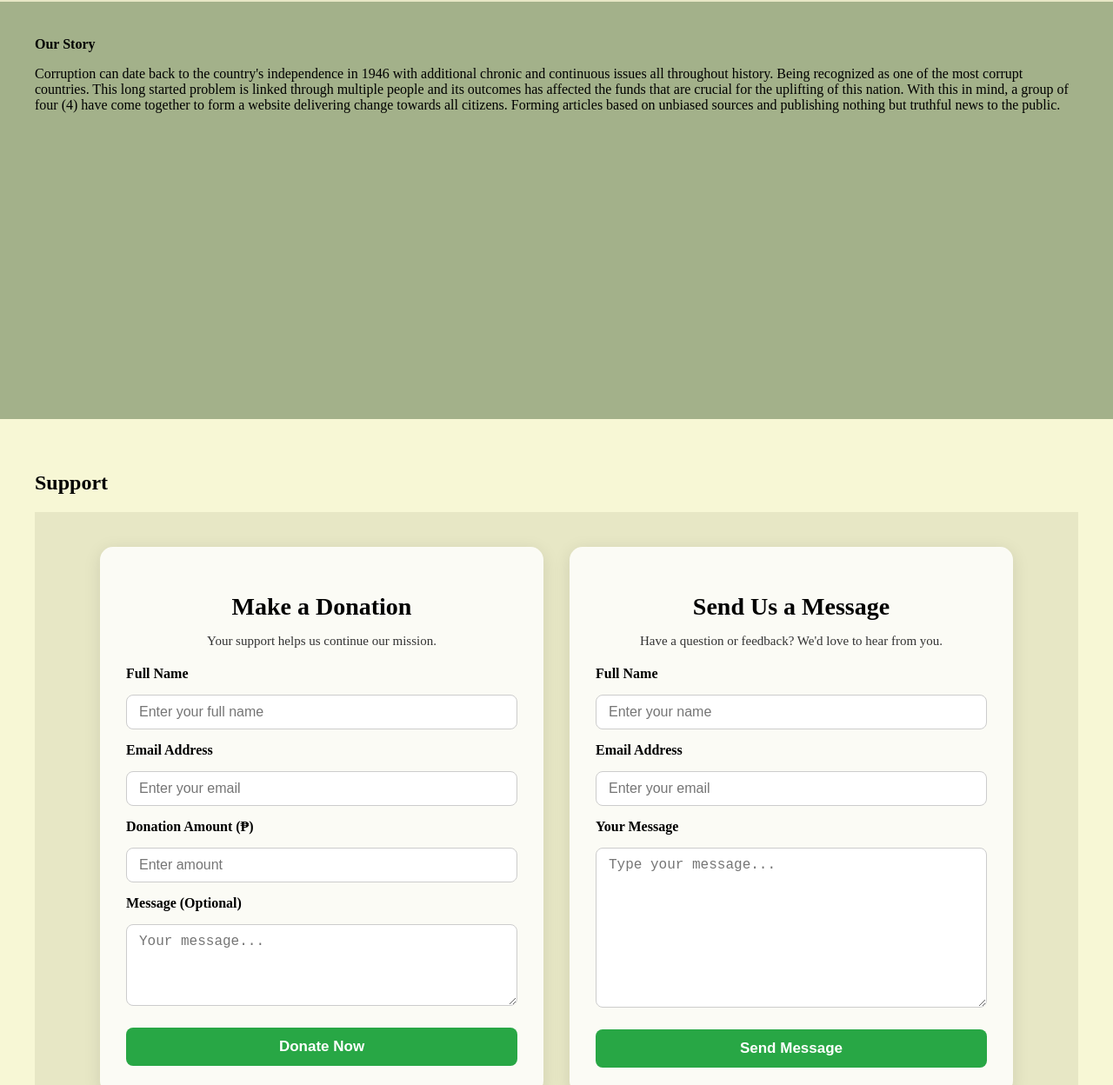
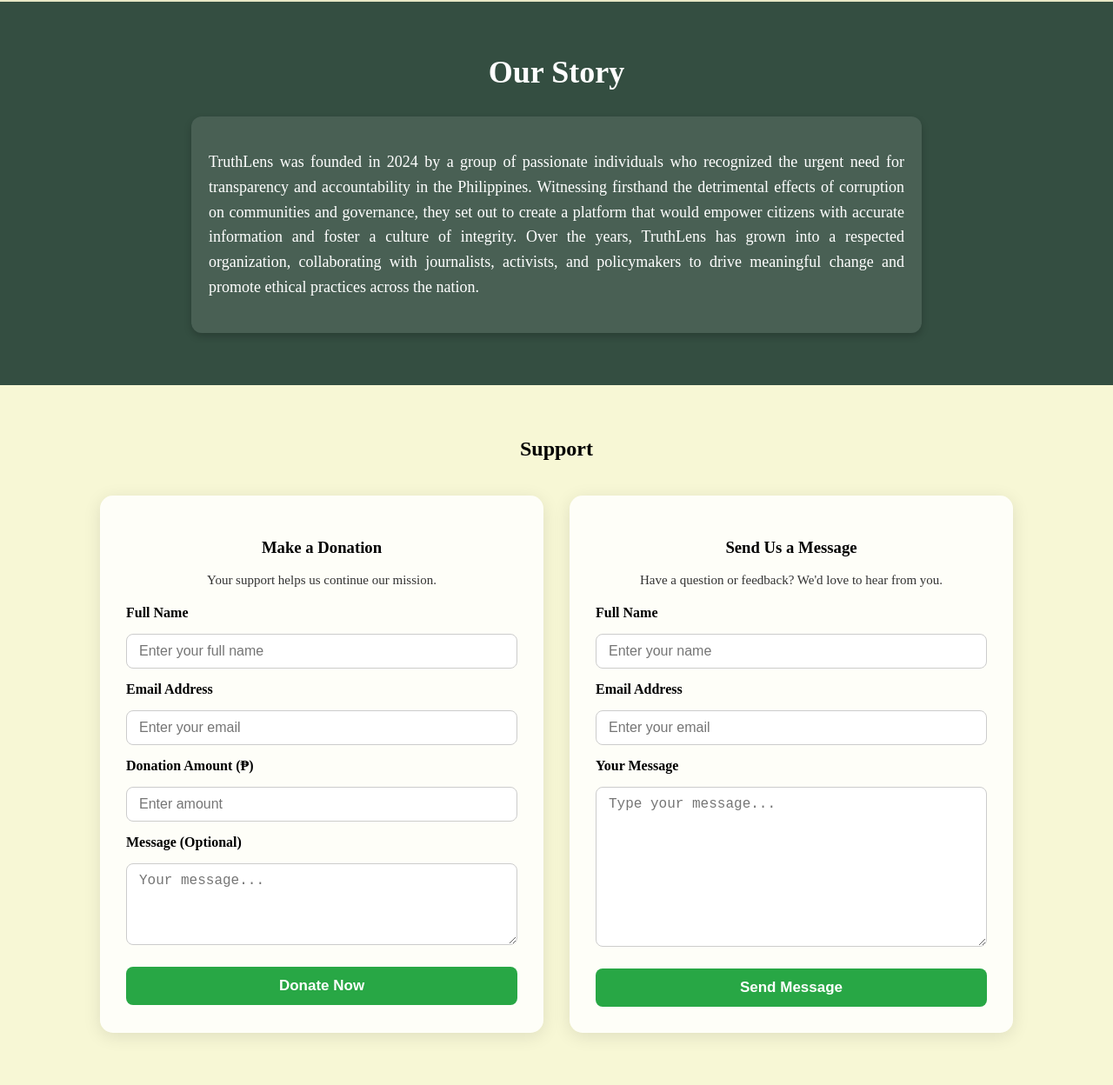
Before and after one commit to TheVectorGod/Final-Project-CC100-, a plain HTML site: page index.html in a window 1280 px wide. Shown: the part 2160-3408 px from the top of the page at 87% size. Drawn offline with Linux system fonts and the light colour scheme.

Commit message:
fixed overlapping wraps, proper placement for story section

```diff
--- a/MainPageDetail.css
+++ b/MainPageDetail.css
@@ -191,13 +191,6 @@ body {
   text-align: left;
 }
 
-/*OUR STORY*/
-.story-section{
-  min-height: 50vh;
-  padding: 40px;
-  background: #a3b18a;
-}
-
 /* FEATURED */
 .featured-section{
   min-width: 100vh;
@@ -209,7 +202,6 @@ body {
   text-align: center;
   font-size: 32px;
   color: black;
-  font-weight: bold;
 }
 
 .slide-content {
@@ -240,21 +232,57 @@ body {
   opacity: 1;
 }
 
-.support-section{
-  min-height: 50vh;
-  padding: 40px;
-  background: #f7f7d5;
+/*OUR STORY*/
+/* OUR STORY */
+.story-section {
+  text-align: center;
+  font-size: 32px;
+  color: white; /* white text looks better on dark green */
+  background: #344e41;
+  padding: 60px 20px; /* adds internal spacing */
+  margin: 0; /* remove default spacing from browser */
 }
 
-/*SUPPORT FORM */
-/* 2-COLUMN FORM LAYOUT */
+.story-section h2 {
+  margin: 0 0 30px 0; /* bottom margin only */
+  font-size: 36px;
+}
+
+.story-box {
+  display: flex;
+  justify-content: center;
+}
+
+.story1-box {
+  max-width: 800px;
+  background: rgba(255, 255, 255, 0.1); /* optional slight overlay for readability */
+  padding: 20px;
+  border-radius: 12px;
+  box-shadow: 0 4px 8px rgba(0, 0, 0, 0.2);
+  text-align: justify;
+  color: white;
+  font-size: 18px;
+  line-height: 1.6;
+}
+
+
+/* SUPPORT SECTION */
+.support-section {
+  background: #f7f7d5; /* light beige */
+  padding: 60px 20px;
+  margin: 0; /* remove extra gaps */
+}
+
+.support-section h2 {
+  margin: 0 0 40px 0; /* only bottom margin */
+  text-align: center;
+}
+
 .forms-wrapper {
   display: flex;
+  flex-wrap: wrap;
   justify-content: center;
   gap: 30px;
-  padding: 40px;
-  background: #e7e7c5;
-  flex-wrap: wrap; /* For responsiveness */
 }
 
 /* SHARED BOX STYLE */
@@ -302,8 +330,7 @@ body {
 .message-form textarea {
   padding: 10px 14px;
   border: 1.5px solid #ccc;
-  border-radius: 8px;
-  font-size: 16px;
+  border-radius: 8px; font-size: 16px;
 }
 
 .donation-form input:focus,
@@ -345,16 +372,26 @@ body {
     background: #1f7e34;
   }
 
-.contact-section{
-  min-height: 10vh;
-  padding: 10px;
-  background: #344e41;
-  font-size:30px;
+/* CONTACT SECTION */
+.contact-section {
+  background: #344e41; /* dark green */
+  color: white;
+  text-align: center;
+  padding: 40px 20px;
+  margin: 0;
 }
 
-.footer{
-  background-color: #c3ce96;
+.contact-section a {
+  color: #f7f7d5;
+  text-decoration: underline;
+}
+
+/* FOOTER SECTION */
+.footer {
+  background-color: #c3ce96; /* green-beige */
   text-align: center;
-  padding: 15px;
+  padding: 20px;
+  margin: 0;
   font-size: 16px;
+  clear: both; /* ensures it sits below previous sections */
 }
--- a/index.html
+++ b/index.html
@@ -176,30 +176,36 @@
 
     <!-- OUR STORY -->
     <section id="story" class="story-section">
-      <div class ="story-boxes">
-        <div class="box"><b>Our Story</b>
+      <h2>Our Story</h2>
+      <div class="story-box">
+        <div class="story1-box">
           <p>
-        Corruption can date back to the country's independence in 1946 with additional chronic and continuous issues
-        all throughout history. Being recognized as one of the most corrupt countries. This long started problem is
-        linked through multiple people and its outcomes has affected the funds that are crucial for the uplifting of this
-        nation. With this in mind, a group of four (4) have come together to form a website delivering change towards all
-        citizens. Forming articles based on unbiased sources and publishing nothing but truthful news to the public.
+            TruthLens was founded in 2024 by a group of passionate individuals who
+            recognized the urgent need for transparency and accountability in the
+            Philippines. Witnessing firsthand the detrimental effects of corruption
+            on communities and governance, they set out to create a platform that
+            would empower citizens with accurate information and foster a culture
+            of integrity. Over the years, TruthLens has grown into a respected
+            organization, collaborating with journalists, activists, and
+            policymakers to drive meaningful change and promote ethical practices
+            across the nation.
           </p>
         </div>
+      </div>
     </section>
+
 
 <!-- SUPPORT SECTION -->
 <section id="support" class="support-section">
   <h2>Support</h2>
-<section class="forms-wrapper">
+  <div class="forms-wrapper">
 
     <!-- DONATION FORM -->
     <div class="donation-section">
-    <h2>Make a Donation</h2>
+      <h3>Make a Donation</h3>
       <p>Your support helps us continue our mission.</p>
 
       <form class="donation-form" action="#" method="post">
-
         <label for="name">Full Name</label>
         <input type="text" id="name" name="name" placeholder="Enter your full name" required>
 
@@ -216,14 +222,12 @@
       </form>
     </div>
 
-
     <!-- MESSAGE FORM -->
     <div class="message-section">
-    <h2>Send Us a Message</h2>
+      <h3>Send Us a Message</h3>
       <p>Have a question or feedback? We'd love to hear from you.</p>
 
       <form class="message-form" action="#" method="post">
-
         <label for="msg-name">Full Name</label>
         <input type="text" id="msg-name" name="msg-name" placeholder="Enter your name" required>
 
@@ -237,17 +241,18 @@
       </form>
     </div>
 
+  </div>
 </section>
 
 <!-- CONTACT SECTION -->
 <section id="contact" class="contact-section">
   <h2>Contact Us</h2>
-      <a href="mailto:truth.lens.supp@gmail.com"></a>
+  <p>Email: <a href="mailto:truth.lens.supp@gmail.com">truth.lens.supp@gmail.com</a></p>
 </section>
 
 <!-- FOOTER SECTION -->
 <footer class="footer">
   <p>&copy; 2024 TruthLens. All rights reserved.</p>
-
+</footer>
   </body>
 </html>
```
Lines whose indentation alone changed are shown as unchanged.
